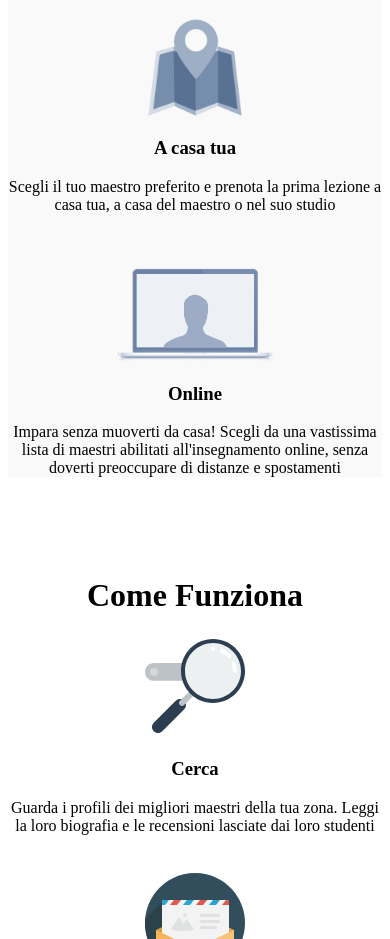
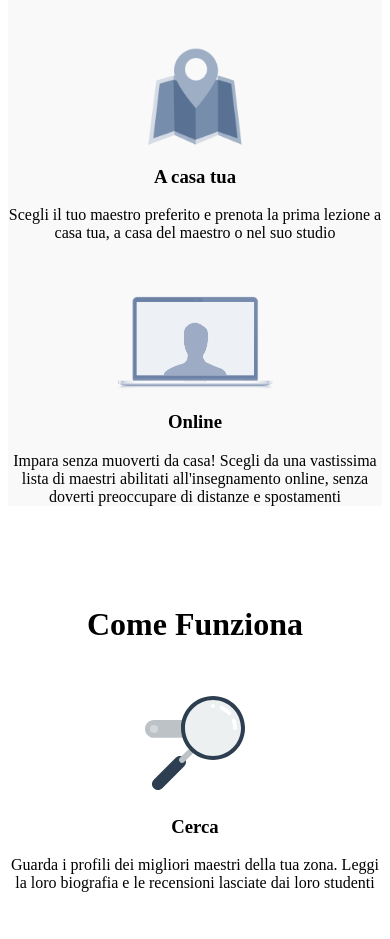
Before and after one commit to Zappykeyboard/html-css-resp-wannabe, a plain HTML site: page index.html in a window 390 px wide. Shown: the part 140-1079 px from the top of the page. Drawn offline with Linux system fonts and the light colour scheme.

Commit message:
creata regola tablet aumentati pixel per regola mobile

```diff
--- a/style.css
+++ b/style.css
@@ -1,5 +1,5 @@
 .row {
-  width: 100%;
+  width: 992px;
   margin-left: auto;
   margin-right: auto;
   margin-top: 100px;
@@ -65,16 +65,52 @@ img {
   clear: both;
 }
 
+/*regole tablet*/
+@media screen and (max-width: 992px){
+
+    .row{
+      width: 100%;
+    }
+    /*blocco lezioni*/
+    #lezioni .row>.left, #lezioni .row>.right {
+      width: 50%;
+      margin: 50px auto;
+    }
+
+    /* BLOCCO STEPS */
+    #steps .row>.left, #steps .row>.central, #steps .row>.right {
+      margin: 50px auto;
+      width: 50%;
+    }
+
+    #steps .row>.right{
+      float: none;
+    }
+
+    img {
+      height: 100px;
+    }
+}
+
+
+
+
+
+
+
 /*regole mobile*/
 
-@media screen and (max-width: 420px) {
+@media screen and (max-width: 500px) {
 
+  .row{
+    width: 100%;
+  }
 
   /*blocco lezioni*/
   #lezioni .row>.left, #lezioni .row>.right {
     width: 100%;
     float: none;
-    margin-bottom: 50px;
+    margin-bottom: 10%;
   }
   /* BLOCCO STEPS */
   #steps .row>.left, #steps .row>.central, #steps .row>.right {
```
